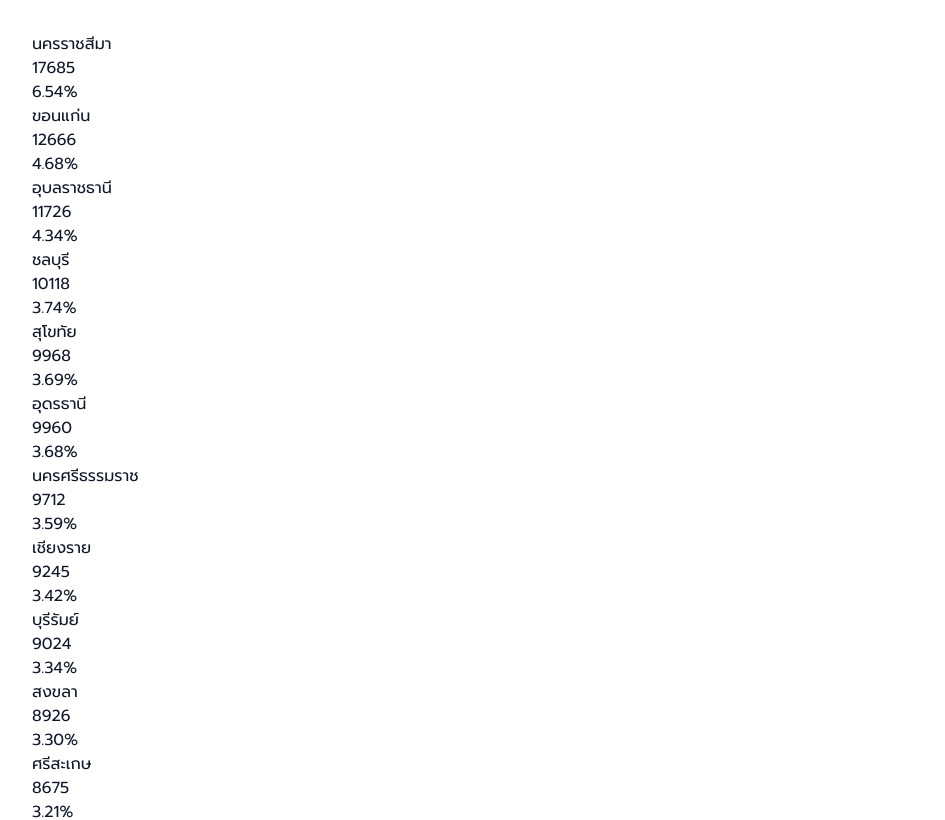
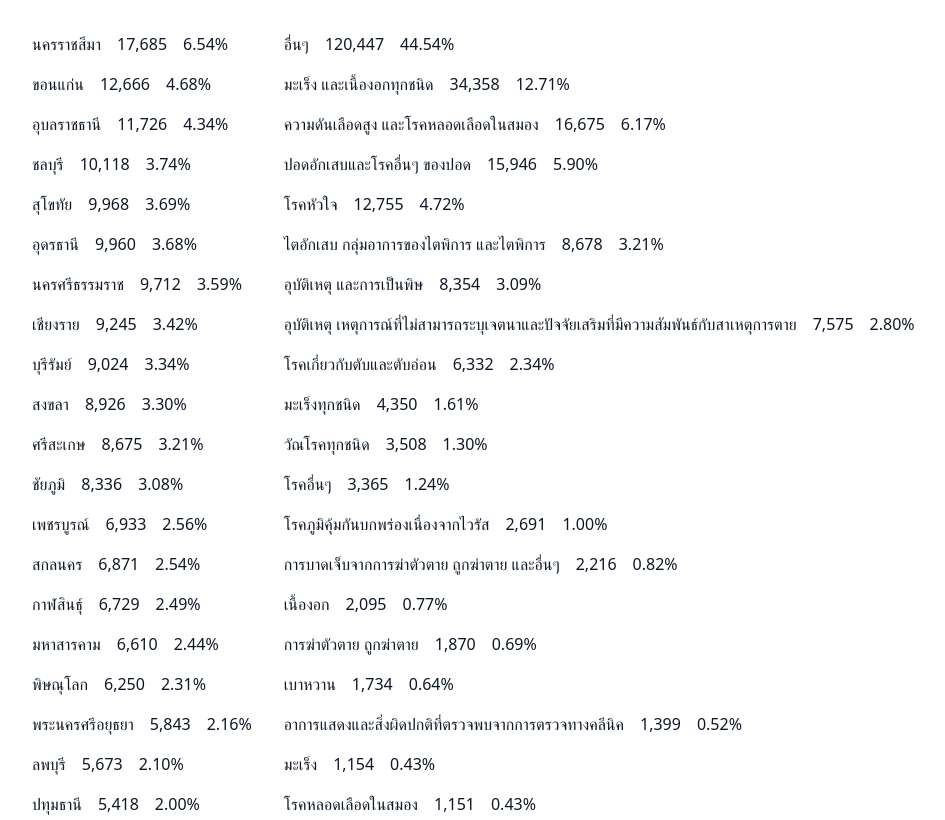
Before and after one commit to soAcademy/workshop-state-and-event, a React (Create React App) app: page / in a window 1280 px wide. Shown: the top 820 px of the page, without its empty margins (0-945 px from the left). Built offline with nearby package versions, Linux system fonts and the light colour scheme; a web font is replaced by a local one.

Commit message:
feat: refactor code for reusability; format page layout for Dashboard #1

```diff
--- a/src/Dashboard/Dashboard1.js
+++ b/src/Dashboard/Dashboard1.js
@@ -1,61 +1,50 @@
-import ReactECharts from "echarts-for-react";
+// import ReactECharts from "echarts-for-react";
 
 import thailandDeathCause from "./thailand-death-cause.json";
 
-const tdc2557 = thailandDeathCause
-  .filter((entry) => entry.year === 2557)
+const YEAR = 2557;
+
+const tdcByYear = (year) =>
+  thailandDeathCause
+    .filter((entry) => entry.year === year)
     .map((entry) => ({
       ...entry,
       deathTotal: entry.deathMale + entry.deathFemale,
     }))
     .sort((a, b) => b.deathTotal - a.deathTotal);
 
-// console.log(JSON.stringify(tdc2557, null, 2));
+const tdcDeathTotal = (tdc) =>
+  tdc.reduce((acc, cur) => acc + cur.deathTotal, 0);
 
-const tdc2557total = tdc2557.reduce((acc, cur) => acc + cur.deathTotal, 0);
+const provinceList = (tdc) => [
+  ...new Set(tdc.map((entry) => entry.provinceName)),
+];
 
-const provinceList = [...new Set(tdc2557.map((entry) => entry.provinceName))];
-
-// console.log(provinceList);
-
-// const tdc2557byProvince = tdc2557.reduce((acc, cur) => {
-//   console.log(cur);
-
-//   const newEntry = acc
-//     .filter((entry) => entry.provinceName === cur.provinceName)
-//     .pop() || { provinceName: cur.provinceName, deathTotal: 0 };
-
-//   // console.log("newEntry:");
-//   // console.log(newEntry);
-
-//   // newEntry.deathMale = newEntry.deathMale + cur.deathMale;
-//   // newEntry.deathFemale = newEntry.deathFemale + cur.deathFemale;
-//   newEntry.deathTotal = newEntry.deathTotal + cur.deathTotal;
-
-//   acc.push(newEntry);
-//   // console.log("acc:");
-//   // console.log(acc);
-
-//   return acc;
-// }, []);
-
-const tdc2557byProvince = provinceList
+const tdcByProvince = (tdc) =>
+  provinceList(tdc)
     .map((province) => ({
       provinceName: province,
-    deathTotal: tdc2557
+      deathTotal: tdc
         .filter((entry) => entry.provinceName === province)
         .reduce((acc, cur) => acc + cur.deathTotal, 0),
     }))
     .sort((a, b) => b.deathTotal - a.deathTotal);
 
-// console.log(tdc2557);
-console.log(tdc2557byProvince);
+// console.log(tdcByProvince(tdcByYear(YEAR)));
 
-const codList = [...new Set(tdc2557.map((entry) => entry.causeOfDeath))];
+const codList = (tdc) => [...new Set(tdc.map((entry) => entry.causeOfDeath))];
 
-// console.log(codList);
+const tdcByCOD = (tdc) =>
+  codList(tdc)
+    .map((cod) => ({
+      causeOfDeath: cod,
+      deathTotal: tdc
+        .filter((entry) => entry.causeOfDeath === cod)
+        .reduce((acc, cur) => acc + cur.deathTotal, 0),
+    }))
+    .sort((a, b) => b.deathTotal - a.deathTotal);
 
-// const tdc2557byCod = tdc2557
+// console.log(tdcByCOD(tdcByYear(YEAR)));
 
 const Dashboard1 = () => {
   // const option = {
@@ -87,16 +76,39 @@ const Dashboard1 = () => {
   // };
 
   return (
-    <>
+    <div className="flex flex-row gap-8 font-nstl">
       {/* <ReactECharts option={option} /> */}
-      {tdc2557byProvince.map((cause) => (
-        <>
+      <div className="flex flex-col gap-4">
+        {tdcByProvince(tdcByYear(YEAR)).map((cause, idx) => (
+          <div key={idx} className="flex flex-row gap-4">
             <div>{cause.provinceName}</div>
-          <div>{cause.deathTotal}</div>
-          <div>{((cause.deathTotal * 100) / tdc2557total).toFixed(2)}%</div>
-        </>
+            <div>{cause.deathTotal.toLocaleString("TH")}</div>
+            <div>
+              {(
+                (cause.deathTotal * 100) /
+                tdcDeathTotal(tdcByYear(YEAR))
+              ).toFixed(2)}
+              %
+            </div>
+          </div>
         ))}
-    </>
+      </div>
+      <div className="flex flex-col gap-4">
+        {tdcByCOD(tdcByYear(YEAR)).map((cause, idx) => (
+          <div key={idx} className="flex flex-row gap-4">
+            <div>{cause.causeOfDeath}</div>
+            <div>{cause.deathTotal.toLocaleString("TH")}</div>
+            <div>
+              {(
+                (cause.deathTotal * 100) /
+                tdcDeathTotal(tdcByYear(YEAR))
+              ).toFixed(2)}
+              %
+            </div>
+          </div>
+        ))}
+      </div>
+    </div>
   );
 };
 
```
Lines whose indentation alone changed are shown as unchanged.
